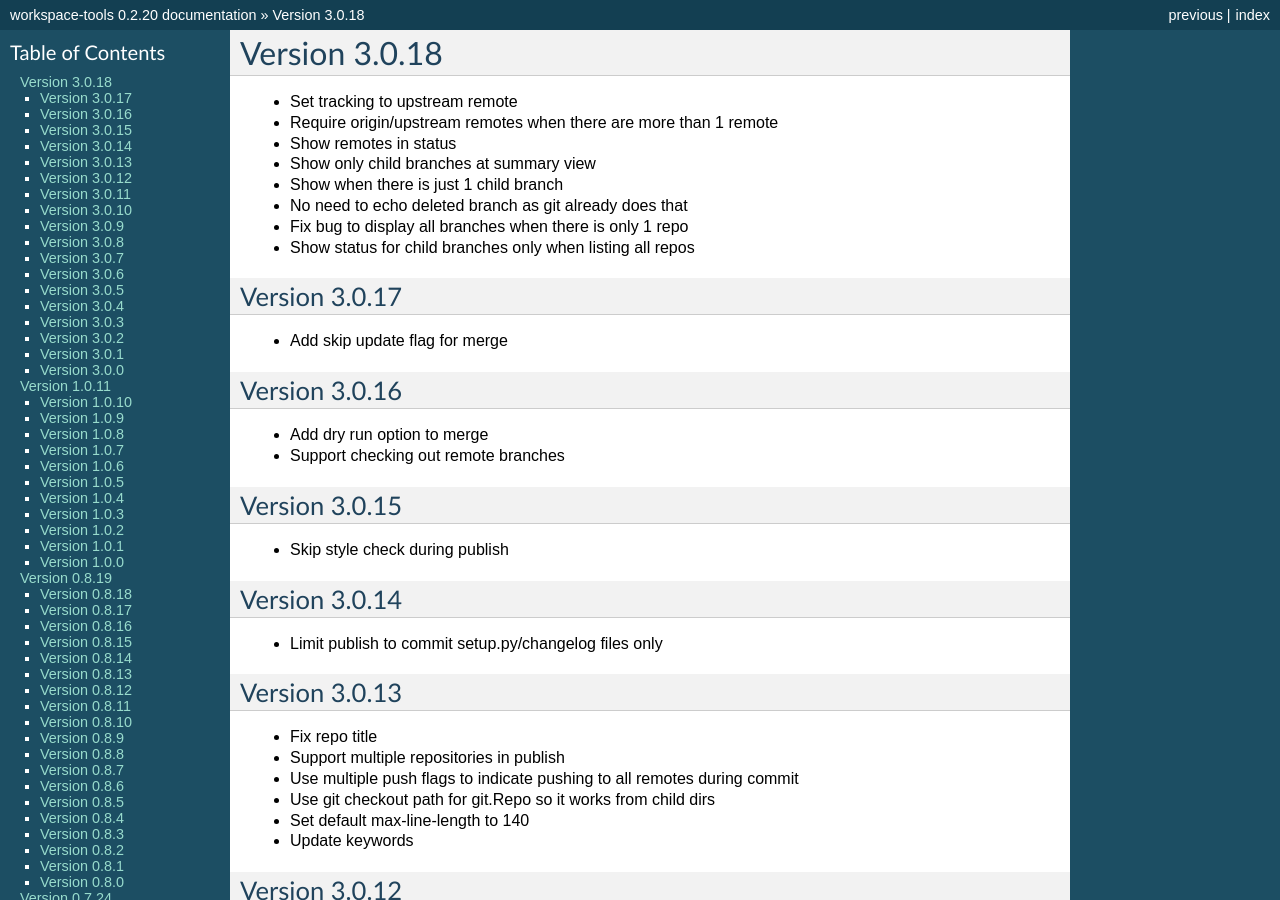
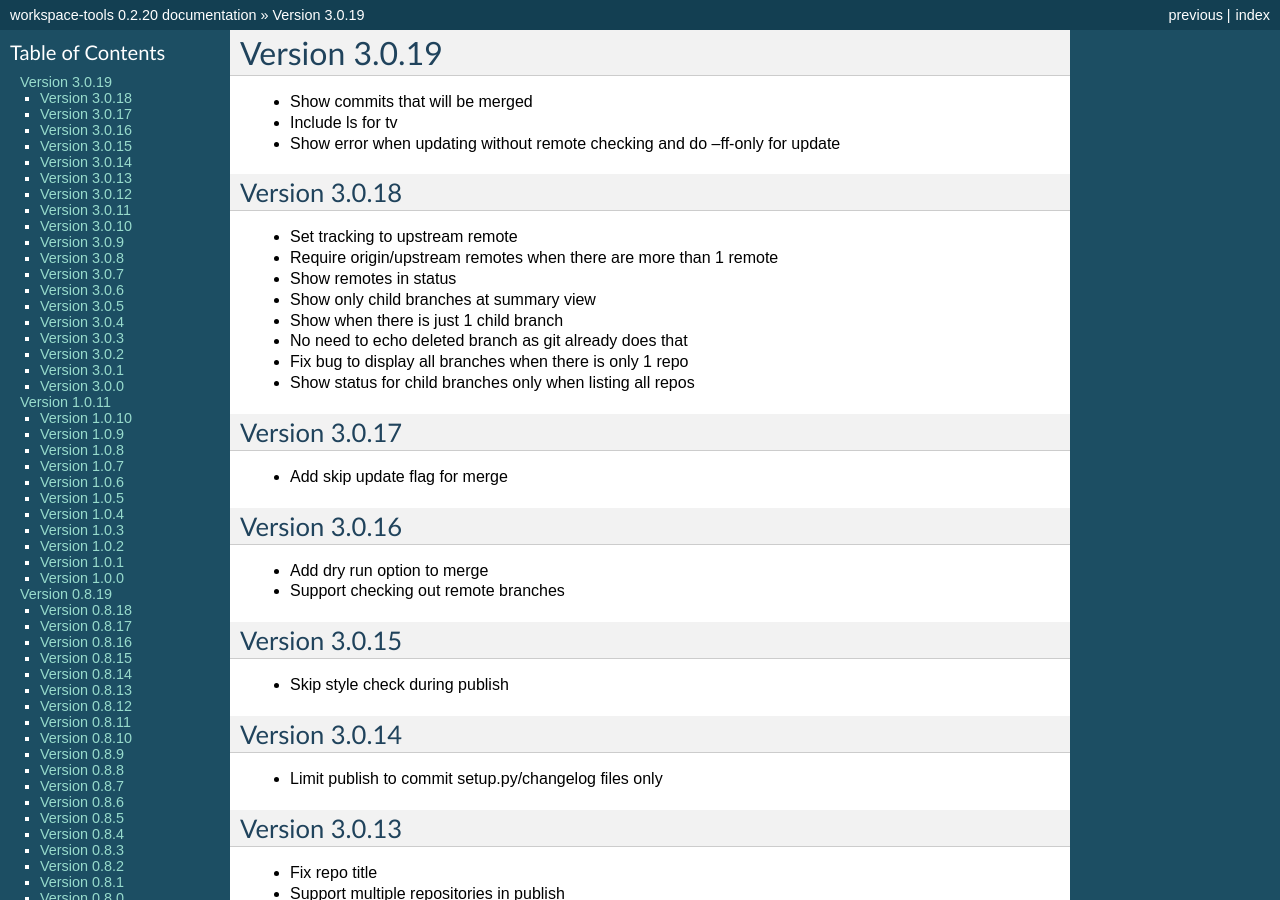
Before and after one commit to maxzheng/workspace-tools, a Sphinx documentation site: the page built from docs/CHANGELOG.rst, in a window 1280 px wide and 900 px high. Built offline with Sphinx 7.4.7, drawn with Linux system fonts in a browser that asks for light colours; some of the changed text lies outside the part shown.

Commit message:
Publish version 3.0.19

```diff
--- a/docs/CHANGELOG.rst
+++ b/docs/CHANGELOG.rst
@@ -1,5 +1,12 @@
+Version 3.0.19
+================================================================================
+
+* Show commits that will be merged
+* Include ls for tv
+* Show error when updating without remote checking and do --ff-only for update
+
 Version 3.0.18
-================================================================================
+--------------------------------------------------------------------------------
 
 * Set tracking to upstream remote
 * Require origin/upstream remotes when there are more than 1 remote
--- a/setup.py
+++ b/setup.py
@@ -10,7 +10,7 @@ def find_files(path):
 
 setuptools.setup(
   name='workspace-tools',
-  version='3.0.18',
+  version='3.0.19',
 
   author='Max Zheng',
   author_email='maxzheng.os@gmail.com',
```
